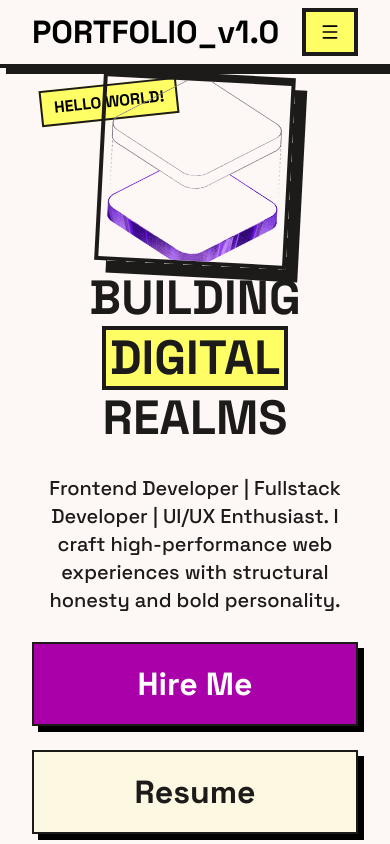
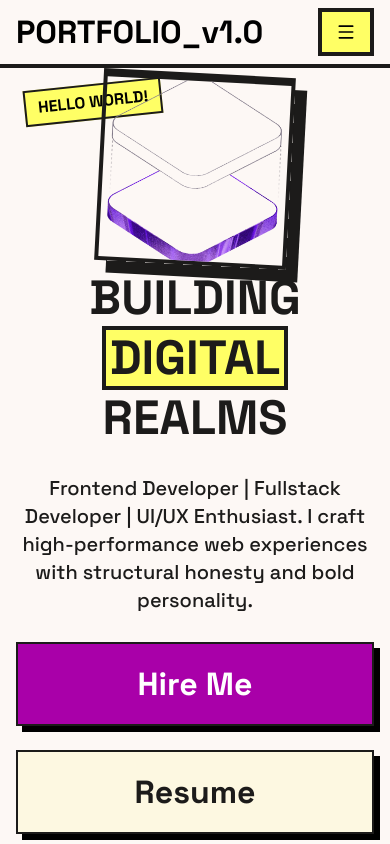
Before and after one commit to rikkriuk/portofolio, a React (Vite) app: page / in a window 390 px wide. Shown: the top 844 px of the page. Built offline with nearby package versions, Linux system fonts and the light colour scheme.

Commit message:
refactor: adjust app

```diff
--- a/src/App.tsx
+++ b/src/App.tsx
@@ -1,26 +1,29 @@
 import { useState } from "react";
 import AppNavbar from "./layouts/AppNavbar";
 import HomePage from "./screens/home"
+import AppFooter from "./layouts/AppFooter";
 
 const App = () => {
   const [isSidebarOpen, setIsSidebarOpen] = useState(false);
 
   return (
-    <main className="bg-[#FDF8F5] overflow-hidden">
+    <>
       <AppNavbar
         isSidebarOpen={isSidebarOpen}
         setIsSidebarOpen={setIsSidebarOpen}
       />
 
-      <div
+      <main
         className={`
-          px-8 lg:px-24 xl:px-48 space-y-16 transition-all duration-300 overflow-hidden
+          bg-[#FDF8F5] overflow-hidden px-4 lg:px-24 xl:px-48 space-y-16 transition-all duration-300
           ${isSidebarOpen ? "blur-sm pointer-events-none" : ""}
         `}
       >
         <HomePage />
-      </div>
-    </main>
+      </main>
+
+      <AppFooter />
+    </>
   )
 }
 
--- a/src/layouts/AppNavbar.tsx
+++ b/src/layouts/AppNavbar.tsx
@@ -24,7 +24,7 @@ const AppNavbar = ({
 
    return (
       <header
-         className={`overflow-hidden flex justify-between items-center h-[8vh] px-8 lg:px-24 xl:px-48 border-b-4 border-primary shadow-[6px_6px_0_0_rgba(28,27,26,1)]`}
+         className={`bg-[#FDF8F5] flex justify-between items-center h-[8vh] px-4 lg:px-24 xl:px-48 border-b-4 border-primary shadow-[6px_6px_0_0_rgba(28,27,26,1)]`}
       >
          <div>
             <h1 className="font-extrabold text-[32px]">PORTFOLIO_v1.0</h1>
```
